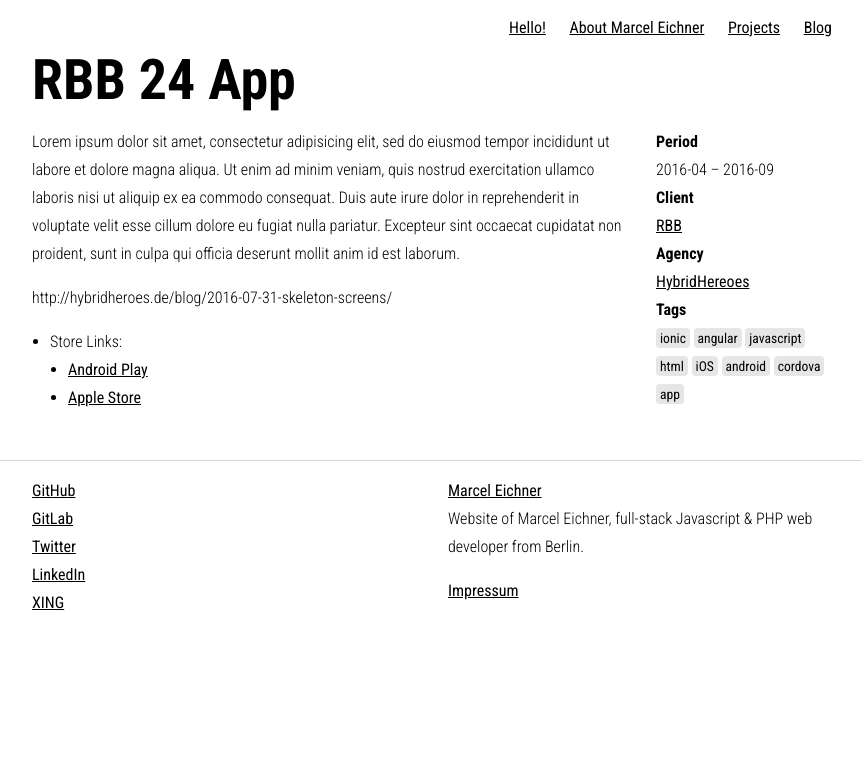
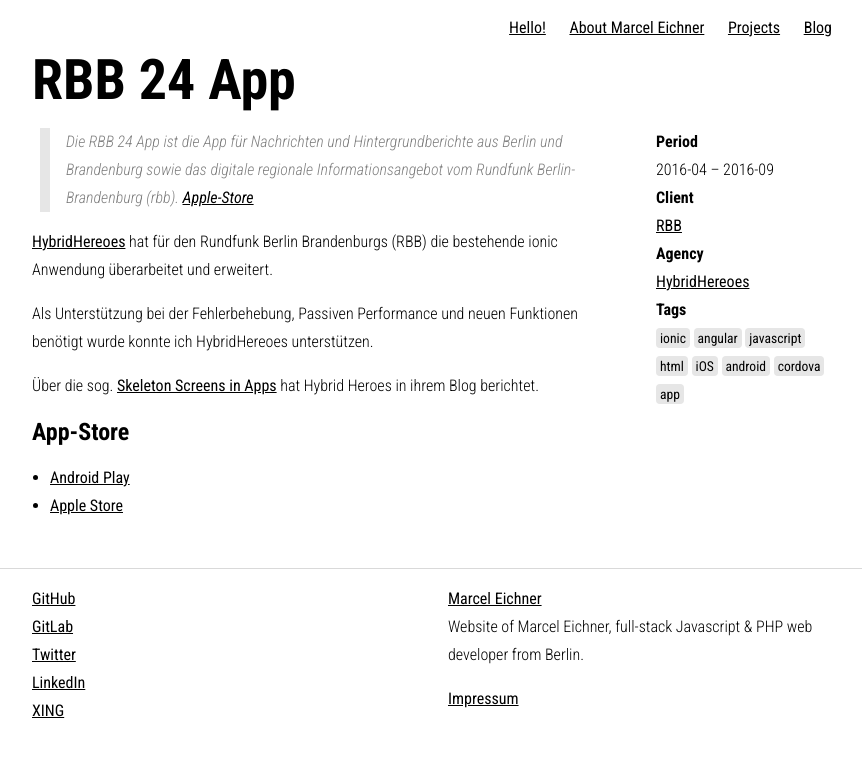
Before and after one commit to lotterliebe/Ephigenia.github.io, a Jekyll site: the page built from _projects/2016-04-rbb-24-app.md, in a window 1280 px wide. Shown: the top 757 px of the page, without its empty margins (208-1070 px from the left). Built offline with Jekyll 4.4.1, drawn with Linux system fonts in a browser that asks for light colours.

Commit message:
design: bulletin list in blog and projects

```diff
--- a/_projects/2016-04-rbb-24-app.md
+++ b/_projects/2016-04-rbb-24-app.md
@@ -17,10 +17,15 @@ tags:
     - cordova
     - app
 ---
-Lorem ipsum dolor sit amet, consectetur adipisicing elit, sed do eiusmod tempor incididunt ut labore et dolore magna aliqua. Ut enim ad minim veniam, quis nostrud exercitation ullamco laboris nisi ut aliquip ex ea commodo consequat. Duis aute irure dolor in reprehenderit in voluptate velit esse cillum dolore eu fugiat nulla pariatur. Excepteur sint occaecat cupidatat non proident, sunt in culpa qui officia deserunt mollit anim id est laborum.
+> Die RBB 24 App ist die App für Nachrichten und Hintergrundberichte aus Berlin und Brandenburg sowie das digitale regionale Informationsangebot vom Rundfunk Berlin-Brandenburg (rbb). [Apple-Store](https://itunes.apple.com/de/app/rbb-24/id1071853102?mt=8)
 
-http://hybridheroes.de/blog/2016-07-31-skeleton-screens/
+[{{site.data.agencies.hybridheroes.name}}]({{site.data.agencies.hybridheroes.url}}) hat für den Rundfunk Berlin Brandenburgs (RBB) die bestehende ionic Anwendung überarbeitet und erweitert.
 
-* Store Links:
-    * [Android Play](https://play.google.com/store/apps/details?id=de.rbb.rbb24)
-    * [Apple Store](https://itunes.apple.com/de/app/rbb-24/id1071853102?mt=8)
+Als Unterstützung bei der Fehlerbehebung, Passiven Performance und neuen Funktionen benötigt wurde konnte ich {{site.data.agencies.hybridheroes.name}} unterstützen.
+
+Über die sog. [Skeleton Screens in Apps](http://hybridheroes.de/blog/2016-07-31-skeleton-screens/) hat Hybrid Heroes in ihrem Blog berichtet.
+
+### App-Store
+
+* [Android Play](https://play.google.com/store/apps/details?id=de.rbb.rbb24)
+* [Apple Store](https://itunes.apple.com/de/app/rbb-24/id1071853102?mt=8)
```
Also changed, not shown: _projects/2014-10-toocan.md (+1 -0 lines), _projects/2016-08-spar-vtc-app.md (deleted, +0 -18 lines).
